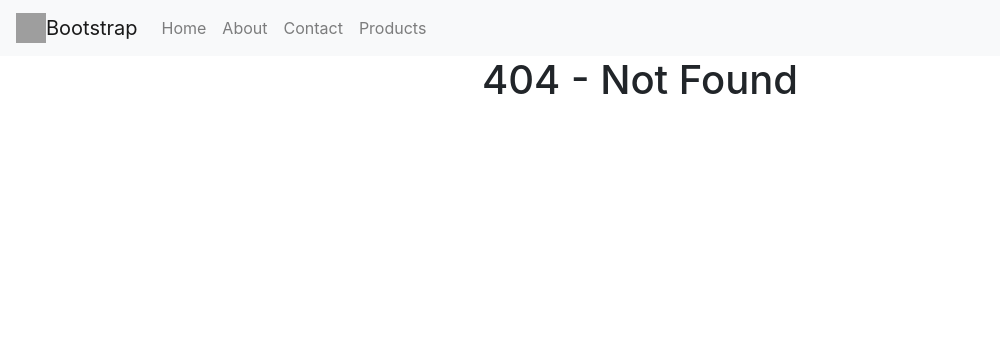
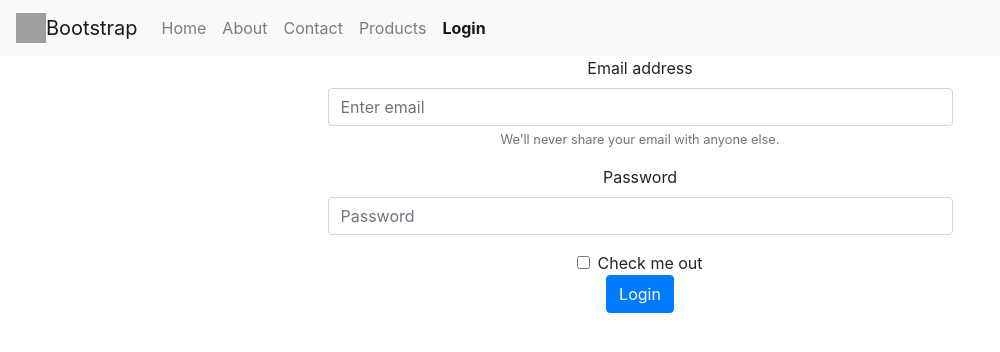
Before and after one commit to haianh30198/react-router, a React (Create React App) app: page /login in a window 1280 px wide. Before the commit this address had no page. Shown: the top 352 px of the page, without its empty margins (0-1000 px from the left). Built offline with nearby package versions, Linux system fonts and the light colour scheme; grey boxes are pictures that could not be loaded.

Commit message:
Bai 79 | Doi Tuong Redirect P1

```diff
--- /dev/null
+++ b/src/components/Login.js
@@ -0,0 +1,107 @@
+import React, { Component } from "react";
+import { Redirect } from "react-router-dom";
+
+class Login extends Component {
+    constructor(props) {
+        super(props);
+        this.state = {
+            txtEmail: "",
+            txtPassword: "",
+        };
+    }
+
+    onChange = (e) => {
+        var target = e.target;
+        var name = target.name;
+        var value = target.type === "checkbox" ? target.checked : target.value;
+        this.setState({
+            [name]: value,
+        });
+    };
+
+    onLogin = (e) => {
+        e.preventDefault();
+        var { txtEmail, txtPassword } = this.state;
+
+        if (txtEmail === "admin@gmail.com" && txtPassword === "admin") {
+            localStorage.setItem(
+                "user",
+                JSON.stringify({
+                    email: txtEmail,
+                    password: txtPassword,
+                })
+            );
+        }
+    };
+
+    render() {
+        var { txtEmail, txtPassword } = this.state;
+        var loggedInUser = localStorage.getItem("user");
+        console.log(loggedInUser);
+        if (loggedInUser !== null) {
+            return <Redirect push to="/products" />;
+        }
+
+        return (
+            <div className="row justify-content-center">
+                <div className="col-xs-6 col-sm-6 col-md-6 col-lg-6">
+                    <form onSubmit={this.onLogin}>
+                        <div className="form-group">
+                            <label htmlFor="exampleInputEmail1">
+                                Email address
+                            </label>
+                            <input
+                                type="email"
+                                className="form-control"
+                                id="exampleInputEmail1"
+                                aria-describedby="emailHelp"
+                                placeholder="Enter email"
+                                name="txtEmail"
+                                value={txtEmail}
+                                onChange={this.onChange}
+                            />
+                            <small
+                                id="emailHelp"
+                                className="form-text text-muted"
+                            >
+                                We'll never share your email with anyone else.
+                            </small>
+                        </div>
+                        <div className="form-group">
+                            <label htmlFor="exampleInputPassword1">
+                                Password
+                            </label>
+                            <input
+                                type="password"
+                                className="form-control"
+                                id="exampleInputPassword1"
+                                placeholder="Password"
+                                name="txtPassword"
+                                value={txtPassword}
+                                onChange={this.onChange}
+                            />
+                        </div>
+                        <div className="form-check">
+                            <input
+                                type="checkbox"
+                                className="form-check-input"
+                                id="exampleCheck1"
+                            />
+                            <label
+                                className="form-check-label"
+                                htmlFor="exampleCheck1"
+                            >
+                                Check me out
+                            </label>
+                        </div>
+                        <button type="submit" className="btn btn-primary">
+                            Login
+                        </button>
+                    </form>
+                </div>
+            </div>
+        );
+    }
+}
+
+export default Login;
--- a/src/components/Menu.js
+++ b/src/components/Menu.js
@@ -20,6 +20,11 @@ const menus = [
     {
         name: "Products",
         to: "/products",
+        exact: false,
+    },
+    {
+        name: "Login",
+        to: "/login",
         exact: false,
     },
 ];
--- a/src/routes.js
+++ b/src/routes.js
@@ -3,6 +3,7 @@ import Home from "./components/Home";
 import About from "./components/About";
 import Contact from "./components/Contact";
 import Products from "./components/Products";
+import Login from "./components/Login";
 import NotFound from "./components/NotFound";
 
 const routes = [
@@ -14,6 +15,11 @@ const routes = [
         exact: false,
         main: ({ match }) => <Products match={match} />,
     },
+    {
+        path: "/login",
+        exact: false,
+        main: () => <Login />,
+    },
     { path: "", exact: false, main: () => <NotFound /> },
 ];
 
```
